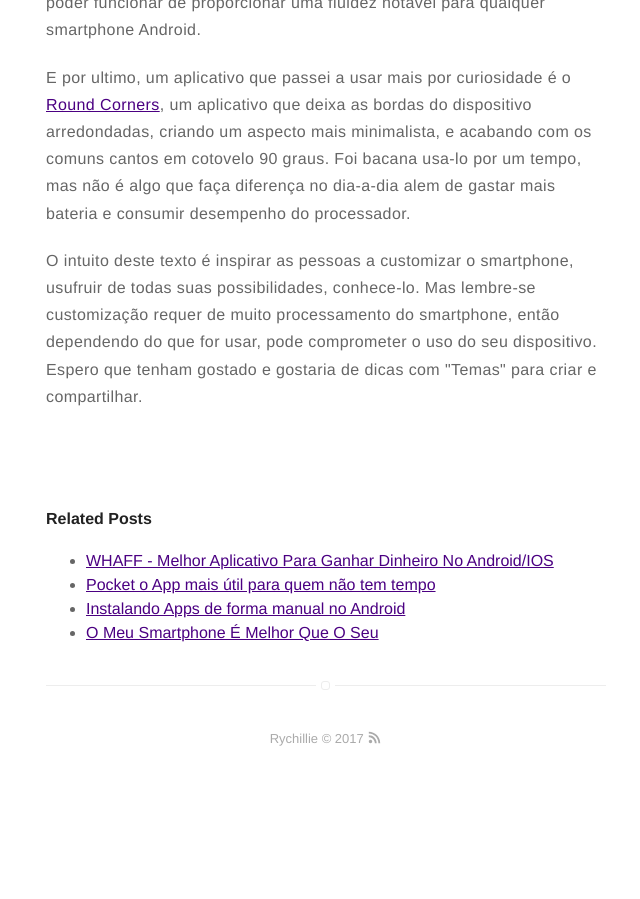
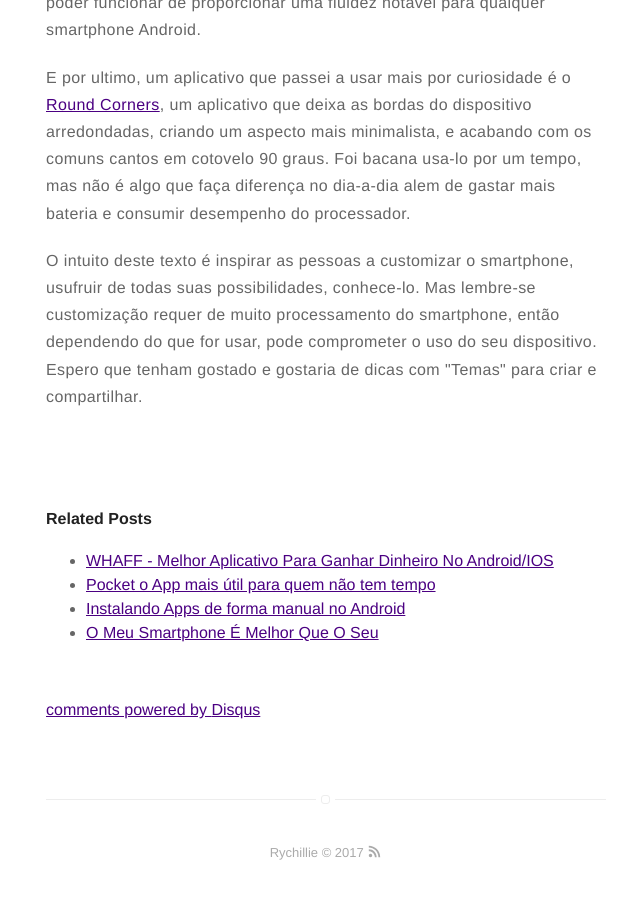
Before and after one commit to Rychillie/rychillieOLD, a Jekyll site: the page built from _posts/2017/06/2017-06-30-personalizando-android-a-minha-personalizacao.markdown, in a window 1280 px wide and 900 px high, scrolled down 1446 px. Shown: the whole window, without its empty margins (314-954 px from the left). Built offline with Jekyll 4.4.1, drawn with Linux system fonts in a browser that asks for light colours; comment, search, counter and statistics services are not loaded; before the commit the page ends 2232 px from its top, so only the background shows below that; some of the changed lines change nothing that is shown.

Commit message:
Update post.html

```diff
--- a/_layouts/post.html
+++ b/_layouts/post.html
@@ -44,6 +44,6 @@ layout: page
     {% include author.html %}
 {% endif %}
 
-{% if site.disqus.categories contains page.category %}
+{% if page.comments %}
     {% include disqus.html %}
 {% endif %}
```
